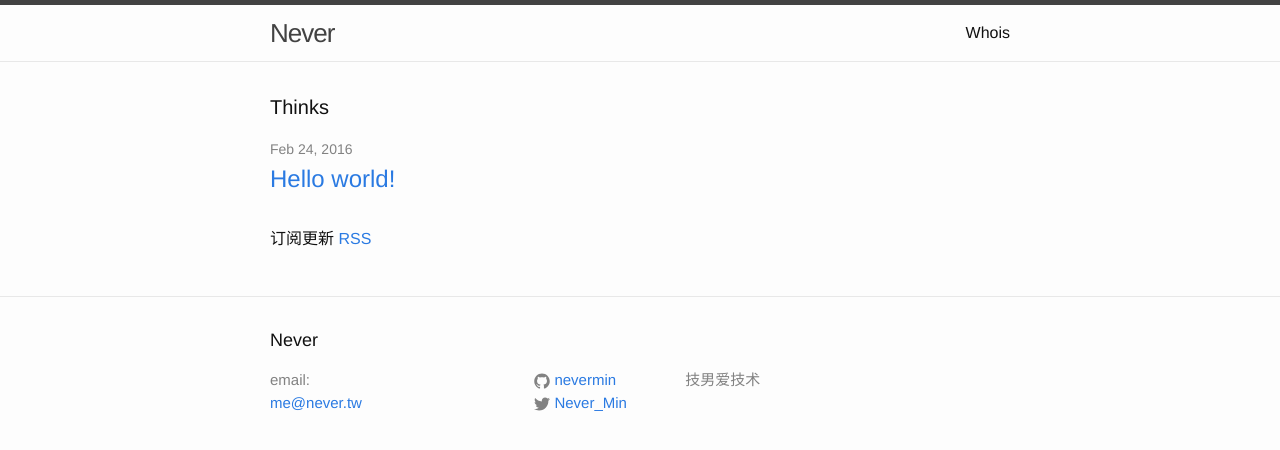
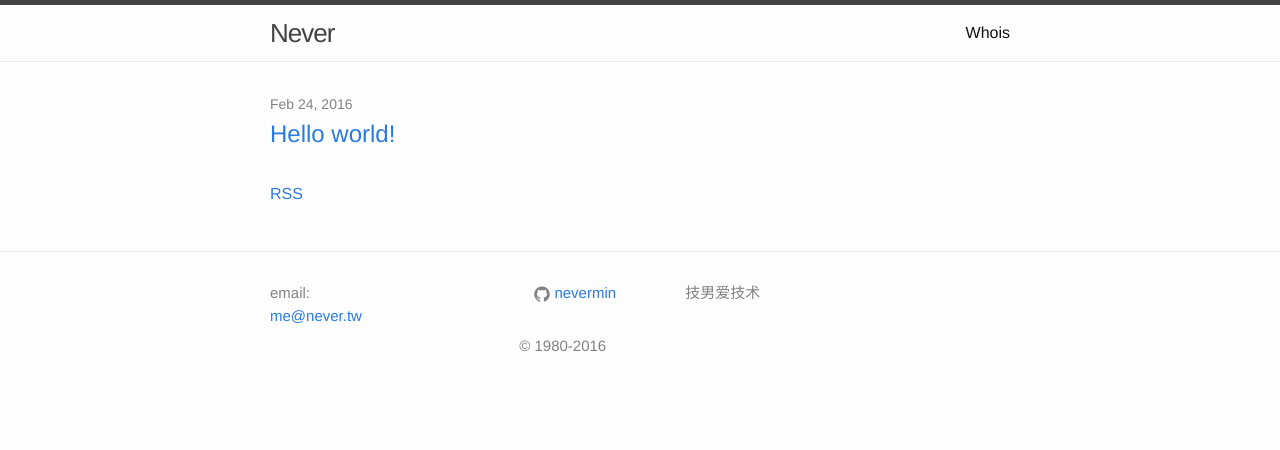
Before and after one commit to NeverMin/nevermin.github.io, a Jekyll site: the page built from index.html, in a window 1280 px wide. Shown: the top 450 px of the page. Built offline with Jekyll 4.4.1, drawn with Linux system fonts in a browser that asks for light colours.

Commit message:
fixed layout and typos

```diff
--- a/_includes/footer.html
+++ b/_includes/footer.html
@@ -1,9 +1,6 @@
 <footer class="site-footer">
 
   <div class="wrapper">
-
-    <h2 class="footer-heading">{{ site.title }}</h2>
-
     <div class="footer-col-wrapper">
       <div class="footer-col footer-col-1">
         <ul class="contact-list">
@@ -19,20 +16,13 @@
             {% include icon-github.html username=site.github_username %}
           </li>
           {% endif %}
-
-          {% if site.twitter_username %}
-          <li>
-            {% include icon-twitter.html username=site.twitter_username %}
-          </li>
-          {% endif %}
         </ul>
       </div>
 
       <div class="footer-col footer-col-3">
         <p>{{ site.description }}</p>
       </div>
+      &copy 1980-2016
     </div>
-
   </div>
-
 </footer>
--- a/index.html
+++ b/index.html
@@ -3,8 +3,6 @@ layout: default
 ---
 
 <div class="home">
-
-  <h1 class="page-heading">Thinks</h1>
 
   <ul class="post-list">
     {% for post in site.posts %}
@@ -18,6 +16,6 @@ layout: default
     {% endfor %}
   </ul>
 
-  <p class="rss-subscribe">订阅更新 <a href="{{ "/feed.xml" | prepend: site.baseurl }}">RSS</a></p>
+  <p class="rss-subscribe"><a href="{{ "/feed.xml" | prepend: site.baseurl }}">RSS</a></p>
 
 </div>
```
